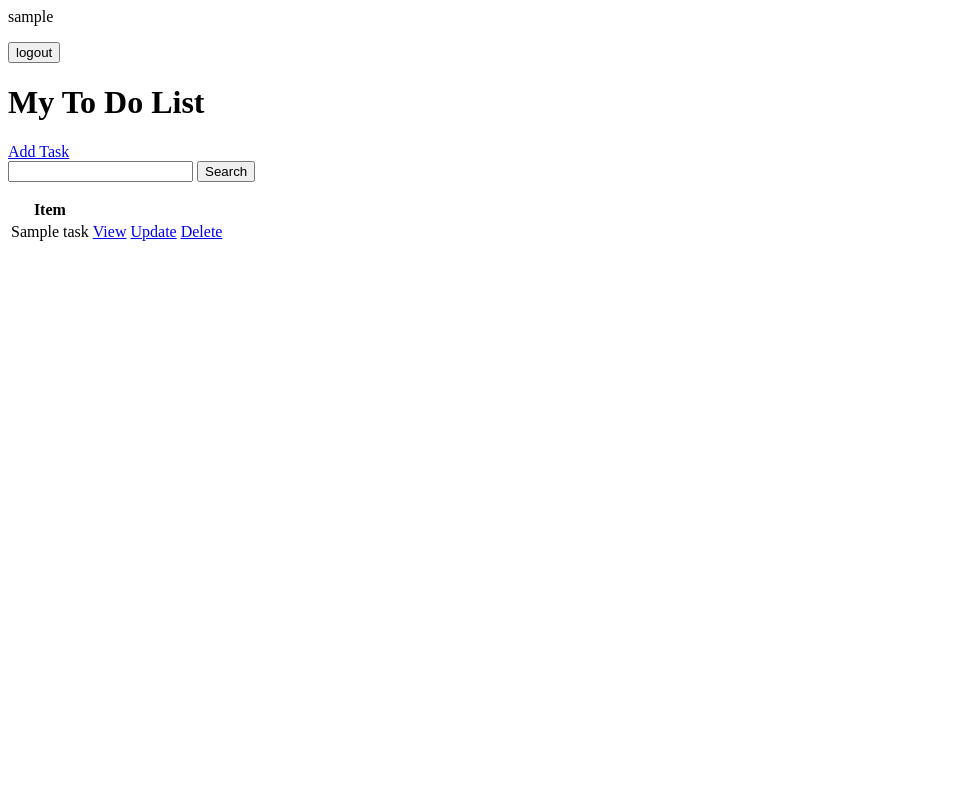
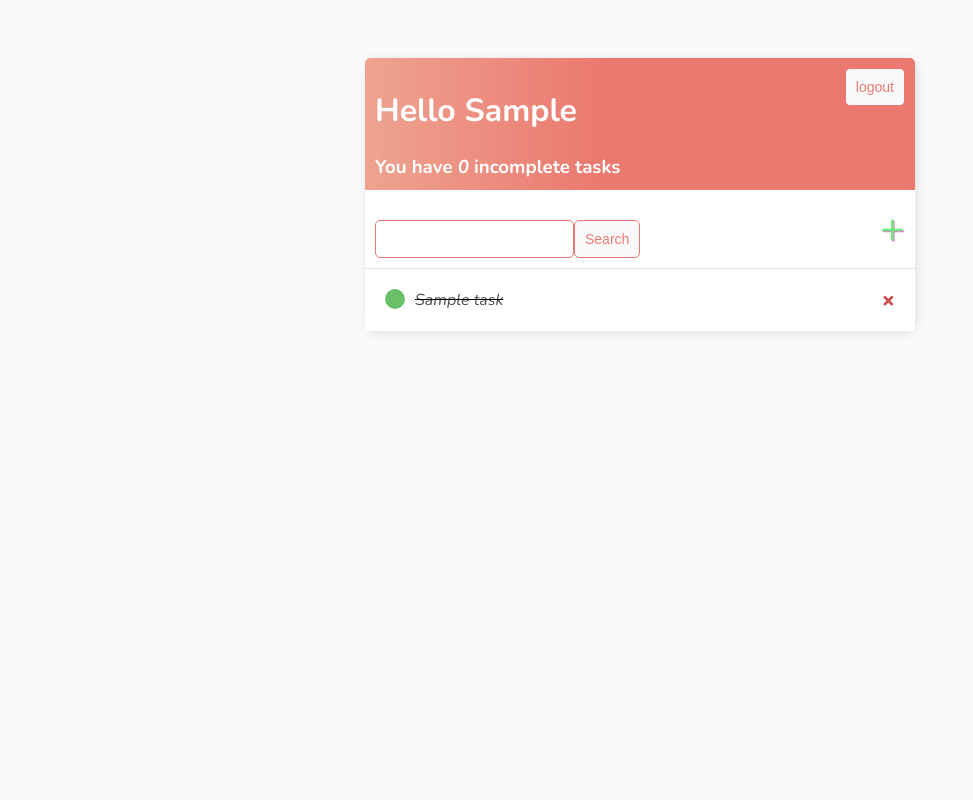
Before and after one commit to veomall/djangoToDoWithAuth, a Django app: page / in a window 1280 px wide. Shown: the whole page, without its empty margins (0-973 px from the left). Run offline with Django 5.2, Linux system fonts and the light colour scheme; a user stored in the database is signed in; tables that the repository leaves empty hold one stand-in row (values such as "Sample post").

Commit message:
add styling

```diff
--- /dev/null
+++ b/base/templates/base/main.html
@@ -0,0 +1,134 @@
+<!DOCTYPE html>
+<html lang="en">
+    <head>
+        <meta charset="UTF-8">
+        <meta name="viewport" content="width=device-width, initial-scale=1.0">
+        <title>TODO</title>
+
+        <link rel="preconnect" href="https://fonts.googleapis.com">
+        <link rel="preconnect" href="https://fonts.gstatic.com" crossorigin>
+        <link href="https://fonts.googleapis.com/css2?family=Nunito:ital,wght@0,200..1000;1,200..1000&display=swap" rel="stylesheet">
+
+        <style>
+            body {
+                background-color: #FAFAFA;
+                font-family: 'Nunito', sans-serif;
+                padding-top: 50px;
+            }
+
+            h1, h2, h3, h4, h5, h6 {
+                font-family: 'Nunito', sans-serif;
+            }
+
+            a, p {
+                color: #4b5156
+            }
+
+            .container {
+                max-width: 550px;
+                margin: auto;
+                background-color: #fff;
+                -webkit-box-shadow: 2px 2px 13px -4px rgba(0, 0, 0, 0.21);
+                box-shadow: 2px 2px 13px -4px rgba(0, 0, 0, 0.21);
+            }
+
+            .header-bar {
+                display: flex;
+                justify-content: space-between;
+                color: #fff;
+                padding: 10px;
+                border-radius: 5px 5px 0 0;
+                background: linear-gradient(90deg, #EEA390 0%, #EB796F 43%, #EB796F 100%);
+            }
+
+            .task-wrapper {
+                display: flex;
+                align-items: center;
+                justify-content: space-between;
+                padding: 20px;
+                background-color: #fff;
+                border-top: 1px solid rgb(226, 226, 226);
+            }
+
+            .task-title {
+                display: flex;
+            }
+
+            .task-title a {
+                text-decoration: none;
+                color: #4b5156;
+                margin-left: 10px;
+            }
+
+            .task-complete-icon {
+                height: 20px;
+                width: 20px;
+                background-color: rgb(105, 192, 105);
+                border-radius: 50%;
+            }
+
+            .task-incomplete-icon {
+                height: 20px;
+                width: 20px;
+                background-color: rgb(218, 218, 218);
+                border-radius: 50%;
+            }
+
+            .delete-link {
+                text-decoration: none;
+                font-weight: 900;
+                color: #cf4949;
+                font-size: 22px;
+                line-height: 0;
+            }
+
+            #search-add-wrapper {
+                display: flex;
+                justify-content: space-between;
+                align-items: center;
+                padding: 10px;
+            }
+
+            #add-link {
+                color: #6feb79;
+                text-decoration: none;
+                font-size: 42px;
+                text-shadow: 1px 1px #eb6fe1 ;
+            }
+
+            input[type=text], input[type=password], textarea {
+                border: 1px solid #EB796F;
+                border-radius: 5px;
+                padding: 10px;
+                width: 90%;
+            }
+
+            label {
+                padding-top: 10px !important;
+                display: block;
+            }
+
+            .button {
+                border: 1px solid #EB796F;
+                background-color: #FAFAFA;
+                color: #EB796F;
+                padding: 10px;
+                font-size: 14px;
+                border-radius: 5px;
+                cursor: pointer;
+                text-decoration: none;
+            }
+
+            .card-body {
+                padding: 20px;
+            }
+        </style>
+    </head>
+    <body>
+        <div class="container">
+            {% block content %}
+
+            {% endblock content %}
+        </div>
+    </body>
+</html>
--- a/base/templates/base/task.html
+++ b/base/templates/base/task.html
@@ -1 +1,5 @@
-<h1>Task: {{ task }}</h1>
+{% extends 'base/main.html' %}
+
+{% block content %}
+    <h1>Task: {{ task }}</h1>
+{% endblock content %}
--- a/base/templates/base/task_list.html
+++ b/base/templates/base/task_list.html
@@ -1,35 +1,49 @@
-{% if request.user.is_authenticated %}
-    <p>{{ request.user }}</p>
+{% extends 'base/main.html' %}
+
+{% block content %}
+<div class="header-bar">
+    <div>
+        <h1>Hello {{ request.user|title }}</h1>
+        <h3 style="margin: 0">You have <i> {{ count }} </i> incomplete task{{ count|pluralize:"s" }}</h3>
+    </div>
+
+    {% if request.user.is_authenticated %}
     <form method="post" action="{% url 'logout' %}">
         {% csrf_token %}
-        <button type="submit">logout</button>
+        <input class="button" type="submit" value="logout"></input>
     </form>
-{% else %}
-    <a href="{% url "login" %}">login</a>
-{% endif %}
+    {% endif %}
+</div>
 
-<h1>My To Do List</h1>
-<a href="{% url 'task-create'  %}">Add Task</a>
+<div id="search-add-wrapper">
+    <form method="GET" style="margin-top: 20px; display: flex;">
+        <input type="text" name='search-area' value="{{ search_input }}">
+        <input class="button" type="submit" value="Search">
+    </form>
+    <a id="add-link" href="{% url 'task-create'  %}">&#x2b;</a>
+</div>
 
-<form method="GET">
-    <input type="text" name='search-area' value="{{ search_input }}">
-    <input type="submit" value="Search">
-</form>
+<div class="task-items-wrapper">
+    {% for task in tasks %}
+    <div class="task-wrapper">
+        {% if task.complete %}
+        <div class="task-title">
+            <div class="task-complete-icon"></div>
+            <i><s><a href="{% url 'task-update' task.id %}">{{task}}</a></s></i>
+        </div>
+        <a class="delete-link" href="{% url 'task-delete' task.id %}">&#215;</a>
+        {% else %}
+        <div class="task-title">
+            <div class="task-incomplete-icon"></div>
+            <a href="{% url 'task-update' task.id %}">{{task}}</a>
+        </div>
+        <a class="delete-link" href="{% url 'task-delete' task.id %}">&#215;</a>
+        {% endif %}
+    </div>
 
-<table>
-    <tr>
-        <th>Item</th>
-        <th></th>
-        <th></th>
-    </tr>
-    {% for task in tasks %}
-        <tr>
-            <td>{{task.title}}</td>
-            <td><a href="{% url 'task' task.id %}">View</a></td>
-            <td><a href="{% url 'task-update' task.id %}">Update</a></td>
-            <td><a href="{% url 'task-delete' task.id %}">Delete</a></td>
-        </tr>
-        {% empty %}
-        <h3>No items</h3>
+    {% empty %}
+    <h3>No items in list</h3>
     {% endfor %}
-</table>
+</div>
+
+{% endblock content %}
```
Also changed, not shown: base/templates/base/login.html (+15 -7 lines), base/templates/base/register.html (+24 -7 lines), base/templates/base/task_confirm_delete.html (+14 -6 lines), base/templates/base/task_form.html (+14 -7 lines).
